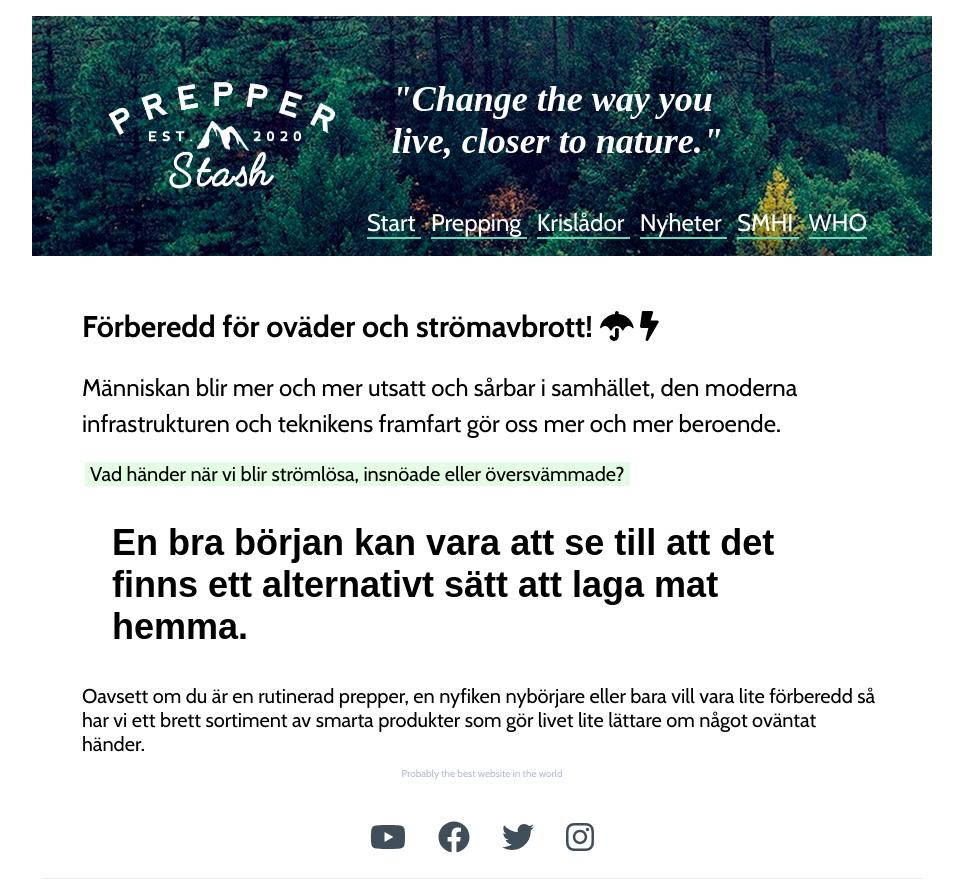
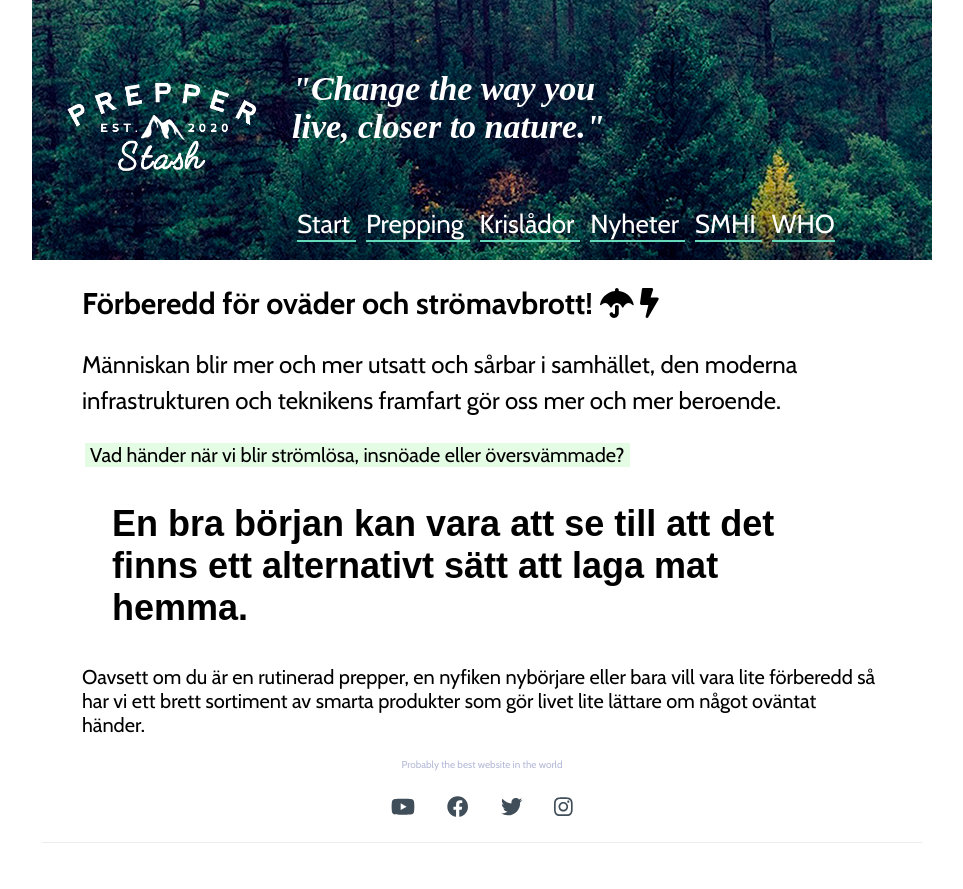
Before and after one commit to palhamel/proj-prep-frontend, a React (Create React App) app: page / in a window 1280 px wide. Shown: the whole page, without its empty margins (158-1121 px from the left). After the commit the page ends 853 px from the top, so only its background shows below. Built offline with nearby package versions, Linux system fonts and the light colour scheme; no server answers; a web font is replaced by a local one.

Commit message:
Styling and responsive for Navbar

```diff
--- a/src/components/Nav.js
+++ b/src/components/Nav.js
@@ -27,12 +27,12 @@ export const Nav = () => {
           </p>
         </SloganTextContainer>
         <HeaderText>
-          <Link to="/"> Start </Link>
-          <Link to="/prepping"> Prepping </Link>
-          <Link to="/kits"> Krislådor </Link>
-          <Link to="/news"> Nyheter </Link>
-          <Link to="/smhi"> SMHI </Link>
-          <Link to="/who"> WHO </Link>
+          <Link className="nav-text" to="/"> Start </Link>
+          <Link className="nav-text" to="/prepping"> Prepping </Link>
+          <Link className="nav-text" to="/kits"> Krislådor </Link>
+          <Link className="nav-text" to="/news"> Nyheter </Link>
+          <Link className="nav-text" to="/smhi"> SMHI </Link>
+          <Link className="nav-text" to="/who"> WHO </Link>
         </HeaderText>
       </ContainerLeft>
     </Container>
@@ -42,28 +42,44 @@ export const Nav = () => {
 // styled-components:
 const Container = styled.section`
   display: flex;
+  flex-direction: column
   justify-content: space-between;
-  align-items: center;
+  /* align-items: center;
+  align-content: center; */
   background-image: url(${bgImage});
-  /* background: #708A53; */
-  /* background-size: 600px, 300px; */
-  padding: 20px;
-  margin: 0;
-  height: 80px;
+  padding: 10px;
+  margin: 0px;
+  height: 100px;
+  width: 700px;
   @media (min-width: 668px) {
+    height: 150px;
+    align-items: flex-start;
+    align-content: center;
+    width: auto;
+  }
+  @media (min-width: 900px) {
     height: 200px;
+
+    /* width: 1400px; */
+    /* margin-top: 20px; */
+    padding-top: 50px;
   }
-  /* @media (min-width: 900px) {
-    flex-direction: column;
-  } */
 `;
 const ContainerRight = styled.section`
   display: flex;
   flex-direction: column;
   justify-content: space-between;
-  align-items: flex-end;
+  align-items: flex-start;
+  width: auto;
+  margin: 30px 0px 0px 0px;
+  padding: 0px 0px 0px 20px;
+  @media (min-width: 668px) {
+    /* margin-left: auto; */
+    /* width: 700px; */
+  }
   @media (min-width: 900px) {
-    margin-left: 50px;
+    /* margin-left: 50px;
+    width: 700px; */
   }
 `;
 
@@ -74,9 +90,13 @@ const ContainerLeft = styled.section`
   align-items: flex-start;
   /* height: 120px; */
   width: auto;
+  @media (min-width: 668px) {
+    margin-left: 30px;
+    /* width: 700px; */
+  }
   @media (min-width: 900px) {
-    margin-right: 40px;
-    margin-top: 50px;
+    /* margin-right: 40px;
+    margin-top: 50px; */
   }
 `;
 
@@ -88,14 +108,28 @@ const HeaderText = styled.section`
 `;
 
 const SloganTextContainer = styled.section`
-  margin: 0px 0px 40px 0px;
-  width: 350px;
+  margin: 20px 0px 0px 20px;
+  width: 250px;
   color: white;
-  visibility: hidden;
-  height: 0px;
+  /* visibility: hidden; */
+  /* height: 20px; */
+
+  @media (min-width: 668px) {
+    visibility: visible;
+    /* padding-left: 30px;
+    padding-bottom: 30px; */
+    margin: 0px 0px 0px 0px;
+    padding: 0px 0px 60px 0px;
+    width: 350px;
+    height: 40px;
+  }
   @media (min-width: 900px) {
     visibility: visible;
-    padding-left: 30px;
-    height: 80px;
+    margin: 0px 0px 30px 0px;
+    padding: 0px 0px 80px 0px;
+
+
+    /* padding-left: 30px; */
+    /* height: 80px; */
   }
 `;
--- a/src/components/nav_style.css
+++ b/src/components/nav_style.css
@@ -3,17 +3,17 @@
   width: 100px;
 }
 
-a {
+/* typography
+=================== */
+a.nav-text {
   color: white;
   text-decoration: none;
-  font-size: 14px;
+  font-size: 10px;
   font-weight: 400;
   margin: 0px 5px;
   border-bottom: 1px solid rgb(101, 218, 187);
 }
-a:hover {
-  /* background-color: yellow; */
-  /* border-bottom: 5px solid rgb(101, 218, 187); */
+a.nav-text:hover {
   border-bottom: 2px solid #f2c086;
 }
 
@@ -29,43 +29,50 @@ h3 {
   color: rgb(255, 255, 255);
   font-family: 'Cabin Sketch', cursive;
   font-style: italic;
-  font-size: 36px;
+  font-size: 18px;
   font-weight: 700;
-  display: true;
+  /* display: true; */
   margin: 0px;
 }
 
+/****** MEDIA QUERIES FOR RESPONSIVE DESIGN ******/
+
 @media (min-width: 668px) {
+  .logo-image {
+    width: 150px;
+  }
+  a.nav-text {
+    color: white;
+    text-decoration: none;
+    font-size: 20px;
+    font-weight: 400;
+    margin: 0px 2px;
+    border-bottom: 2px solid rgb(101, 218, 187);
+
+  }
+  .slogan-text {
+    font-size: 28px;
+    margin-top: 25px;
+  }
+}
+
+@media (min-width: 900px) {
 
   .logo-image {
     width: 200px;
   }
-  a {
-    color: white;
-    text-decoration: none;
-    font-size: 20px;
-    font-weight: 400;
-    margin: 0px 5px;
-    border-bottom: 2px solid rgb(101, 218, 187);
+  .slogan-text {
+    font-size: 34px;
+    margin-top: 20px;
 
   }
-}
+  a.nav-text {
+
+    font-size: 26px;
+    /* font-weight: 700; */
+    margin: 0px 5px;
 
 
-
-@media (min-width: 900px) {
-
-  .logo-image {
-    width: 240px;
-  }
-
-  a {
-    color: white;
-    text-decoration: none;
-    font-size: 24px;
-    font-weight: 400;
-    margin: 0px 5px;
-    border-bottom: 2px solid rgb(101, 218, 187);
 
   }
 
--- a/src/index.css
+++ b/src/index.css
@@ -2,8 +2,15 @@
 @import url('https://fonts.googleapis.com/css2?family=Cabin+Sketch:wght@400;700&family=Cabin:ital,wght@0,400;0,600;0,700;1,700&display=swap');
 /* insert overall font margins for text: */
 * + * {
-  margin: 1em 0 0;
+  /* margin: 1em 0 0; */
 }
+html {
+  /* width: 400px; */
+  margin: 0px;
+}
+/* main {
+  width: auto;
+} */
 
 body {
   margin: 0;
@@ -97,3 +104,5 @@ a.link-text-inline:hover {
   background-color: rgb(147, 27, 165);
 
 } */
+
+/****** MEDIA QUERIES FOR RESPONSIVE DESIGN ******/
--- a/src/index.js
+++ b/src/index.js
@@ -2,7 +2,5 @@ import React from 'react'
 import ReactDOM from 'react-dom'
 import './index.css'
 import { App } from './App'
-// import 'bootstrap/dist/css/bootstrap.min.css';
-
 
 ReactDOM.render(<App />, document.getElementById('root'))
--- a/src/pages/Home.js
+++ b/src/pages/Home.js
@@ -1,5 +1,6 @@
 import React from "react";
 import { BrowserRouter, Switch, Route } from "react-router-dom";
+
 import styled from "styled-components";
 // Navigation:
 import { Nav } from "../components/Nav";
--- a/src/pages/page_style.css
+++ b/src/pages/page_style.css
@@ -0,0 +1,4 @@
+
+
+
+/* Används ej just nu - allt flyttat till index.css */
```
Also changed, not shown: src/pages/kitlist_style.css (+3 -10 lines).
